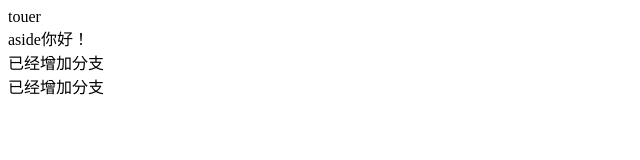
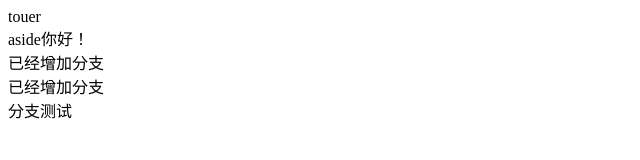
Before and after one commit to MovBricks/git-flow-test, a plain HTML site: page index.html in a window 1280 px wide. Shown: the full height of the page, 0-640 px from the left. Drawn offline with Linux system fonts and the light colour scheme.

Commit message:
分支测试

```diff
--- a/index.html
+++ b/index.html
@@ -11,5 +11,6 @@
   <aside>aside你好！</aside>
   <section>已经增加分支</section>
   <section>已经增加分支</section>
+  <section>分支测试</section>
 </body>
 </html>
```
